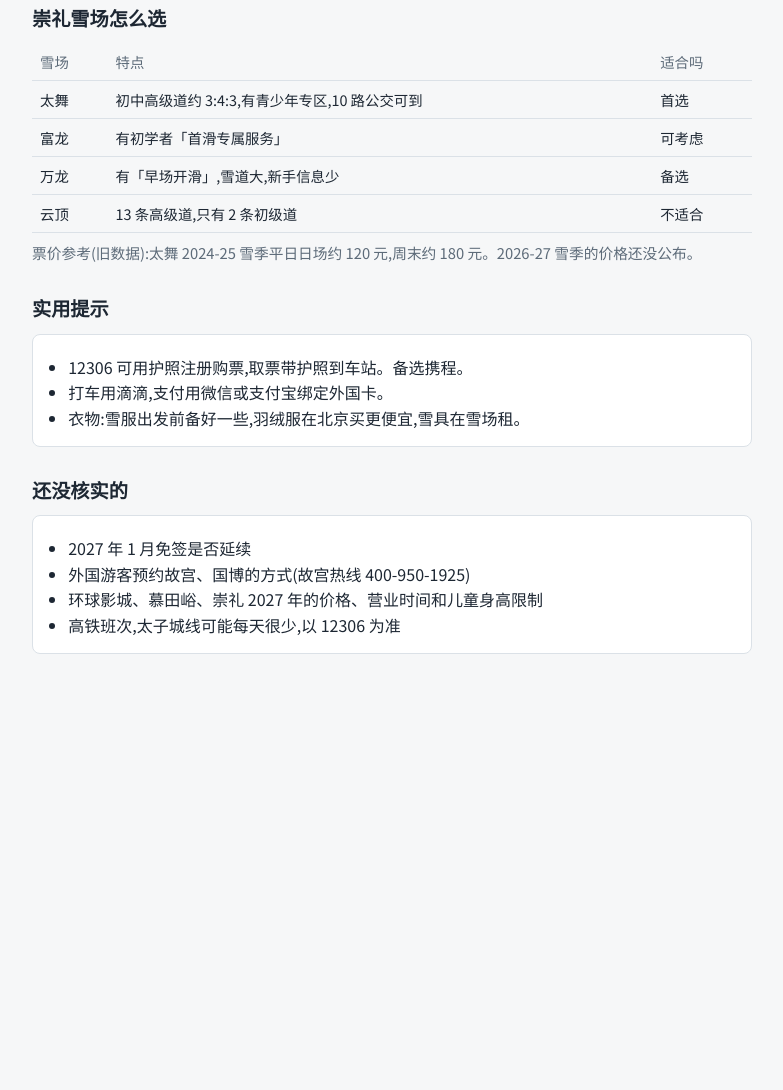
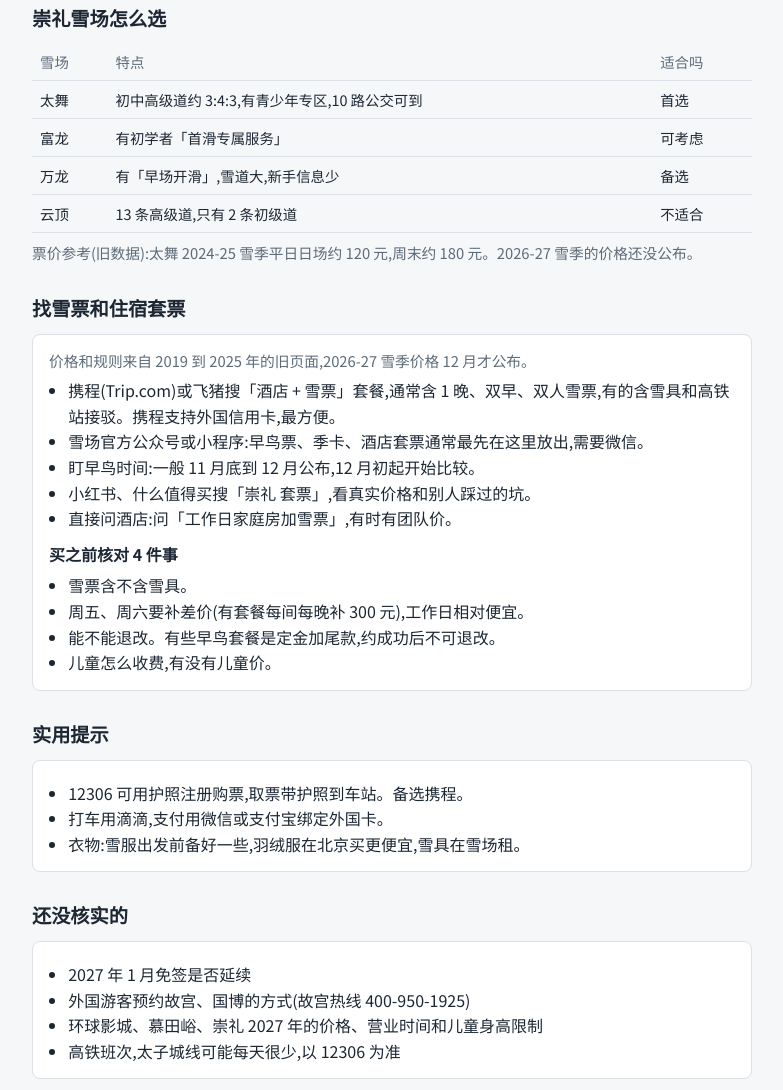
Before and after one commit to ruokai-lai/beijing-chongli-winter-trip, a plain HTML site: page index.html in a window 1280 px wide. Shown: the part 2361-3451 px from the top of the page, without its empty margins (248-1031 px from the left). Before the commit the page ends 3039 px from the top, so only its background shows below. Drawn offline with Linux system fonts and the light colour scheme.

Commit message:
Add ski ticket and lodging package guide

```diff
--- a/index.html
+++ b/index.html
@@ -93,6 +93,27 @@ th{color:var(--muted);font-weight:500;white-space:nowrap}
 </section>
 
 <section>
+  <h2>找雪票和住宿套票</h2>
+  <div class="box">
+    <p class="sub">价格和规则来自 2019 到 2025 年的旧页面,2026-27 雪季价格 12 月才公布。</p>
+    <ul>
+      <li>携程(Trip.com)或飞猪搜「酒店 + 雪票」套餐,通常含 1 晚、双早、双人雪票,有的含雪具和高铁站接驳。携程支持外国信用卡,最方便。</li>
+      <li>雪场官方公众号或小程序:早鸟票、季卡、酒店套票通常最先在这里放出,需要微信。</li>
+      <li>盯早鸟时间:一般 11 月底到 12 月公布,12 月初起开始比较。</li>
+      <li>小红书、什么值得买搜「崇礼 套票」,看真实价格和别人踩过的坑。</li>
+      <li>直接问酒店:问「工作日家庭房加雪票」,有时有团队价。</li>
+    </ul>
+    <p style="margin-top:10px"><strong>买之前核对 4 件事</strong></p>
+    <ul>
+      <li>雪票含不含雪具。</li>
+      <li>周五、周六要补差价(有套餐每间每晚补 300 元),工作日相对便宜。</li>
+      <li>能不能退改。有些早鸟套餐是定金加尾款,约成功后不可退改。</li>
+      <li>儿童怎么收费,有没有儿童价。</li>
+    </ul>
+  </div>
+</section>
+
+<section>
   <h2>实用提示</h2>
   <div class="box"><ul>
     <li>12306 可用护照注册购票,取票带护照到车站。备选携程。</li>
```
Also changed, not shown: 1 other file.
